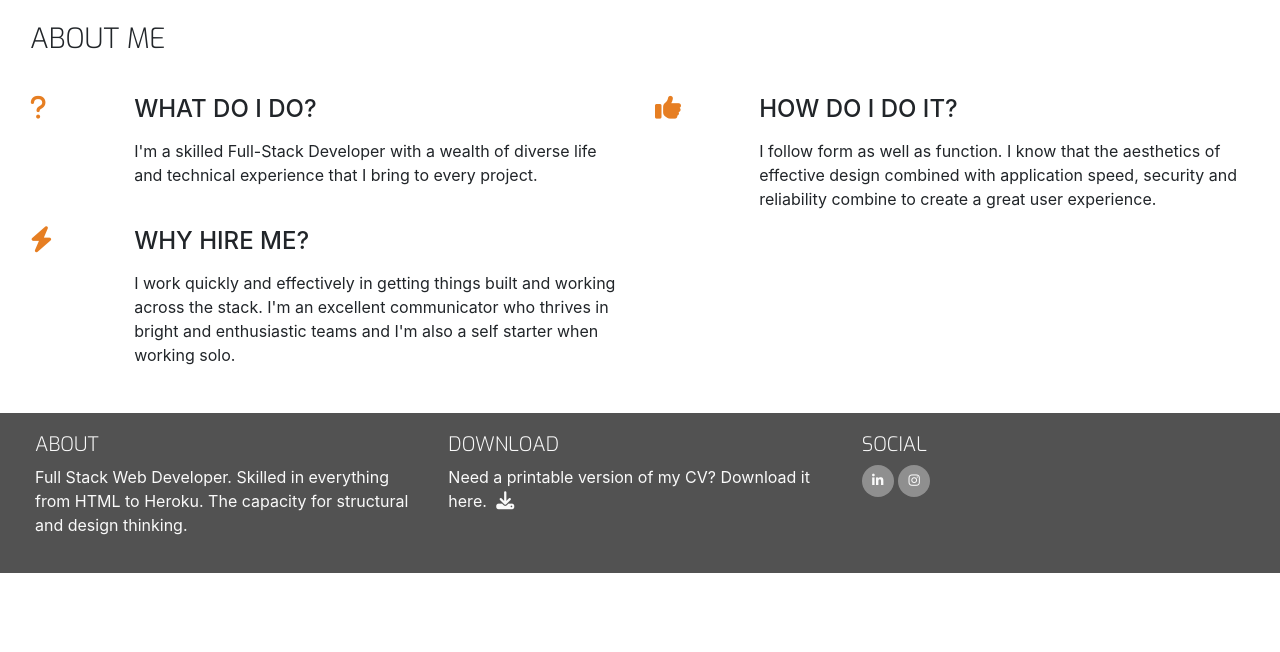
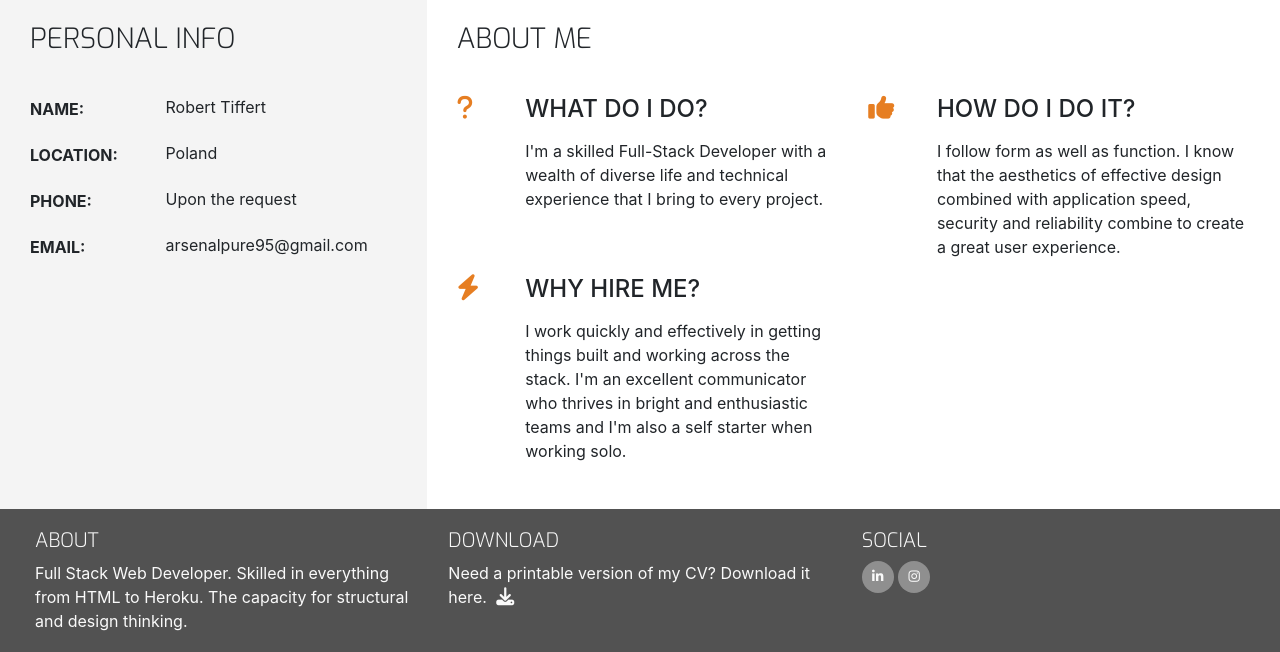
Before and after one commit to RoBizMan/Rob_Tiffert_CV, a plain HTML site: page index.html in a window 1280 px wide. Shown: the part 372-1024 px from the top of the page. Before the commit the page ends 945 px from the top, so only its background shows below. Drawn offline with nearby package versions, Linux system fonts and the light colour scheme.

Commit message:
Add personal info beside three reasons to hire me and style

```diff
--- a/assets/css/style.css
+++ b/assets/css/style.css
@@ -8,6 +8,10 @@
 
 .bg-color-three-reasons {
     background-color: #fff;
+}
+
+.bg-color-personal-info {
+    background-color: #f4f4f4;
 }
 
 .ui-menu-color-home {
@@ -220,3 +224,39 @@ footer {
 .three-reasons-heading {
     margin-bottom: 15px;
 }
+
+/* ---------- Personal Info ---------- */
+
+.personal-info-item {
+    margin-bottom: 20px;
+    display: block;
+    clear: both;
+}
+
+.personal-info-item .key,
+.personal-info-item .value {
+    padding-right: 8px;
+    display: inline-block;
+}
+
+.personal-info-item .key p,
+.personal-info-item .value p {
+    margin: 0;
+}
+
+.personal-info-item .key {
+    width: 30%;
+    margin-right: 21px;
+    padding-top: 2px;
+    vertical-align: top;
+}
+
+.personal-info-item .key p {
+    font-weight: 700;
+}
+
+.personal-info-item .value {
+    position: relative;
+    width: 60%;
+
+}
--- a/index.html
+++ b/index.html
@@ -53,7 +53,46 @@
     </header>
 
     <section class="container-fluid">
-        <div class="row row-table">
+        <div class="row">
+            <div class="col-md-4 bg-color-personal-info section-column">
+                <div class="row">
+                    <div class="col-12">
+                        <h3 class="section-heading uppercase">Personal Info</h3>
+                    </div>
+                </div>
+                <div class="personal-info-item">
+                    <div class="key">
+                        <p class="uppercase">Name:</p>
+                    </div>
+                    <div class="value">
+                        <p>Robert Tiffert</p>
+                    </div>
+                </div>
+                <div class="personal-info-item">
+                    <div class="key">
+                        <p class="uppercase">Location:</p>
+                    </div>
+                    <div class="value">
+                        <p>Poland</p>
+                    </div>
+                </div>
+                <div class="personal-info-item">
+                    <div class="key">
+                        <p class="uppercase">Phone:</p>
+                    </div>
+                    <div class="value">
+                        <p>Upon the request</p>
+                    </div>
+                </div>
+                <div class="personal-info-item">
+                    <div class="key">
+                        <p class="uppercase">Email:</p>
+                    </div>
+                    <div class="value">
+                        <p>arsenalpure95@gmail.com</p>
+                    </div>
+                </div>
+            </div>
             <div class="col-md-8 bg-color-three-reasons section-column">
                 <div class="row">
                     <div class="col">
```
